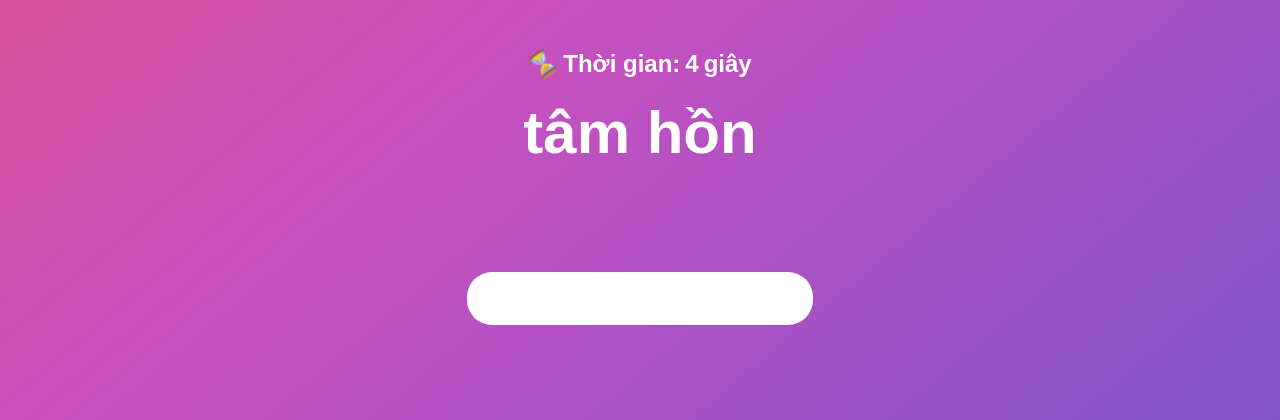
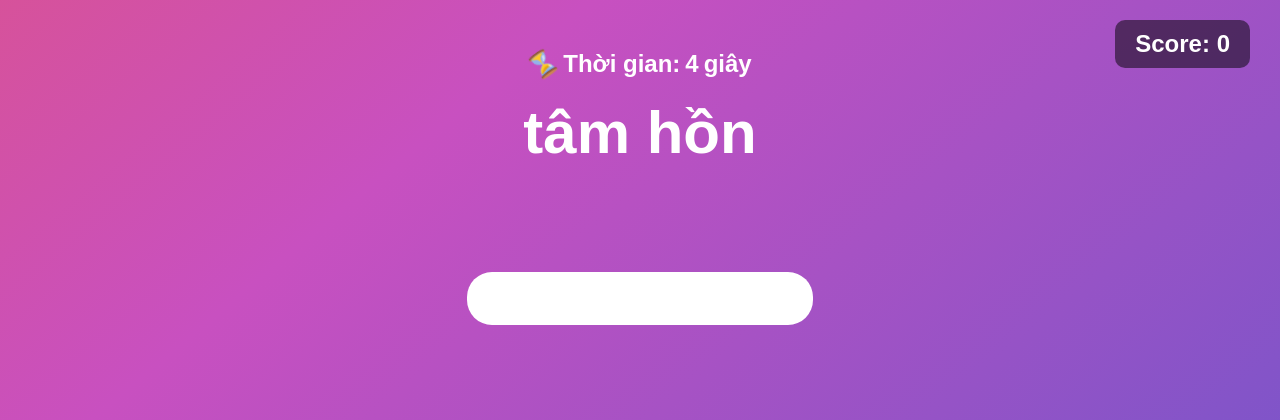
Before and after one commit to HuyQuocNewBie/AI, a Flask app: page /choinoitu in a window 1280 px wide. Shown: the top 420 px of the page. Run offline with Flask 3, Linux system fonts and the light colour scheme.

Commit message:
add scoring system to track player performance and display score in UI

```diff
--- a/app.py
+++ b/app.py
@@ -48,6 +48,10 @@ def index():
     if request.method == "GET" and request.args.get("reset") == "true":
         session.clear()  # Xóa toàn bộ session để reset trạng thái
 
+    # Khởi tạo điểm số nếu chưa có
+    if "score" not in session:
+        session["score"] = 0
+
     # Nếu chưa có danh sách từ đã sử dụng, AI bắt đầu trước
     if "da_su_dung" not in session or not session["da_su_dung"]:
         if danh_sach_tu_de:
@@ -88,6 +92,9 @@ def index():
             session["da_su_dung"] = da_su_dung
             session["current_word"] = user_word  # Cập nhật từ hiện tại
 
+             # **Cập nhật điểm số** 🎯
+            session["score"] += random.randint(2, 5)  # Cộng điểm ngẫu nhiên từ 3-5
+
             # AI tìm từ tiếp theo
             tu_cuoi = tach_tu_cuoi(user_word)
             ai_win, ai_sequence = a_star_search(tu_cuoi, da_su_dung, "ai", tu_map)
@@ -104,7 +111,8 @@ def index():
     return render_template("choinoitu.html",
                            da_su_dung=session.get("da_su_dung", []),
                            ket_qua=session.pop("ket_qua", None),
-                           stop_timer=session.pop("stop_timer", False))
+                           stop_timer=session.pop("stop_timer", False),
+                           score=session.get("score", 0))
 
 if __name__ == "__main__":
     app.run(debug=True)
--- a/static/script.js
+++ b/static/script.js
@@ -55,3 +55,9 @@ function showAlert(message, onRetry, onHome) {
         if (onHome) onHome();
     });
 }
+
+function updateScore(scoreChange) {
+    let scoreElement = document.getElementById("scoreValue");
+    let currentScore = parseInt(scoreElement.innerText);
+    scoreElement.innerText = currentScore + scoreChange;
+}
--- a/static/style.css
+++ b/static/style.css
@@ -367,3 +367,16 @@ p {
         gap: 5px;
     }
 }
+
+/* 🔥 Hiển thị điểm số góc trên phải */
+.score {
+    position: absolute;
+    top: 20px;
+    right: 30px;
+    font-size: 24px;
+    font-weight: bold;
+    color: white;
+    background: rgba(0, 0, 0, 0.5);
+    padding: 10px 20px;
+    border-radius: 10px;
+}
--- a/templates/choinoitu.html
+++ b/templates/choinoitu.html
@@ -12,6 +12,8 @@
   </head>
   <body>
     <div class="game-container">
+      <div class="score">Score: <span id="scoreValue">{{ score }}</span></div>
+
       <div class="timer">Thời gian: <span id="countdown">10</span> giây</div>
 
       <div class="word-display" id="currentWord">
```
